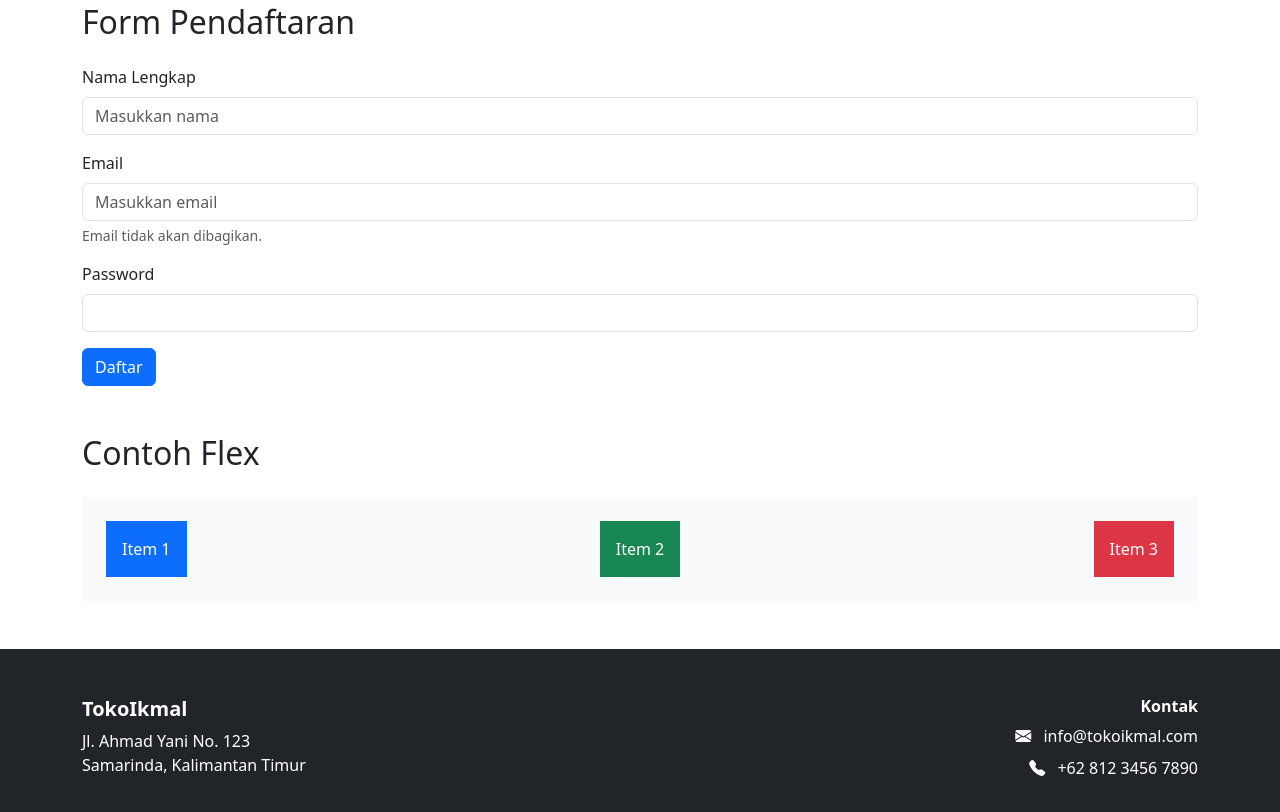
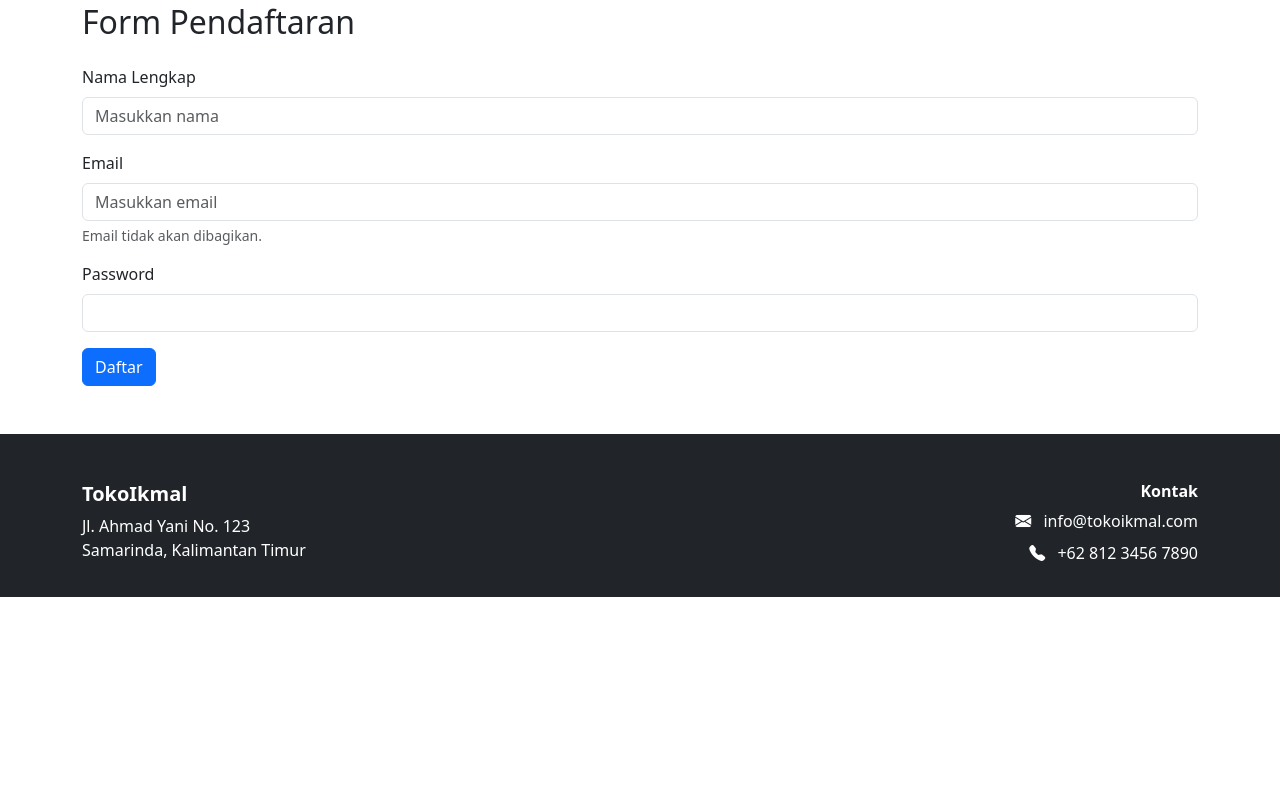
Before and after one commit to Source-Code-Praktikum-Web-24/Pertemuan2Bootstrap, a website: page index.html in a window 1280 px wide. Shown: the part 1350-2162 px from the top of the page. After the commit the page ends 1947 px from the top, so only its background shows below. Drawn offline with nearby package versions, Linux system fonts and the light colour scheme.

Commit message:
Delete flex section from index.html
Removed flex section from the HTML layout.

```diff
--- a/index.html
+++ b/index.html
@@ -240,24 +240,6 @@
     </form>
 </div>
 
-
-<!-- ================= FLEX SECTION ================= -->
-<div class="container mt-5">
-    <h2 class="mb-4">Contoh Flex</h2>
-
-    <!-- ini testing flex  -->
-    <!-- <div class="d-flex justify-content-between align-items-center bg-light p-4"> -->
-
-    <div class="d-flex justify-content-between align-items-center bg-light p-4">
-        <div class="bg-primary text-white p-3">Item 1</div>
-        <div class="bg-success text-white p-3">Item 2</div>
-        <div class="bg-danger text-white p-3">Item 3</div>
-    </div>
-
-
-</div>
-
-
 <!-- ================= FOOTER ================= -->
 <footer class="bg-dark text-white pt-5 pb-3 mt-5">
     <div class="container">
```
